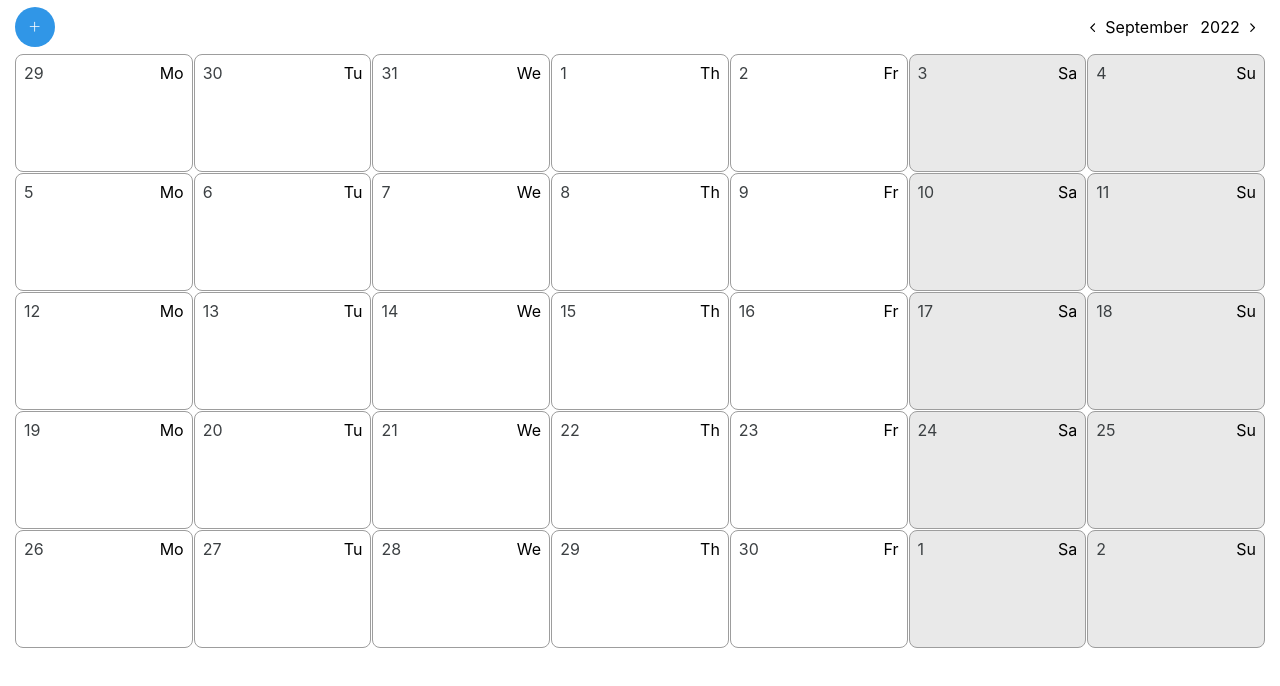
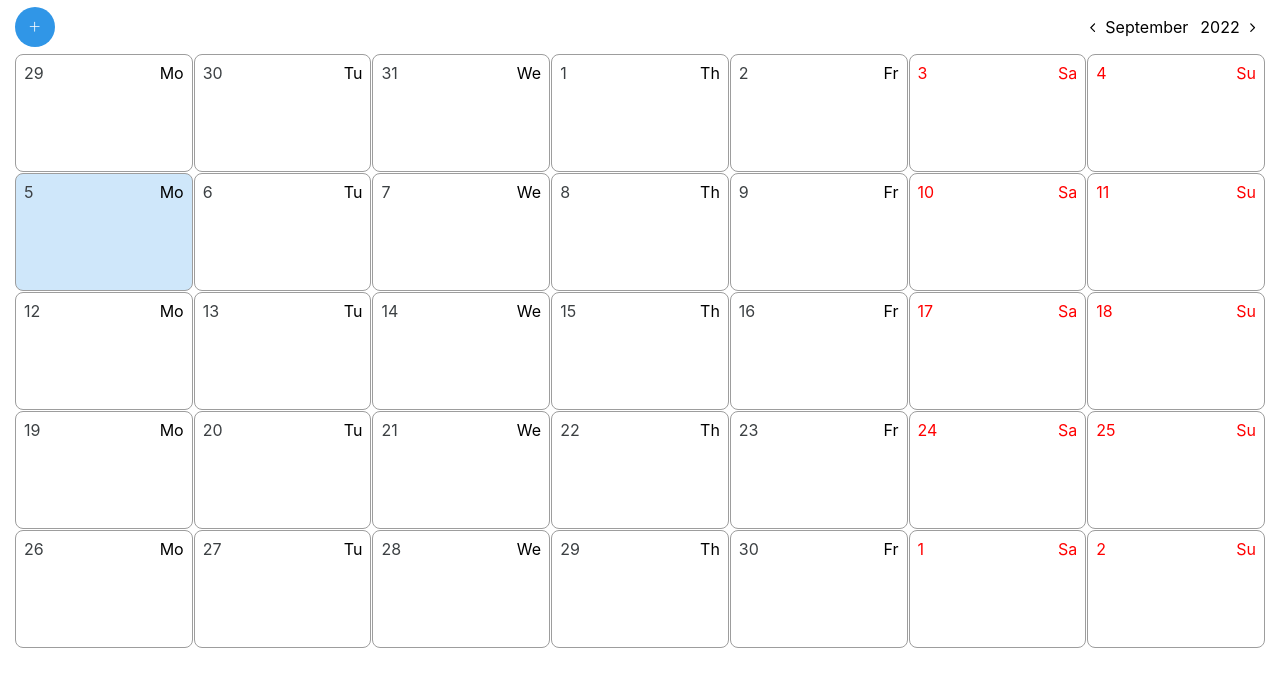
Before and after one commit to VSRudnyk/calendar, a React (Create React App) app: page / in a window 1280 px wide. Shown: the top 686 px of the page. Built offline with nearby package versions, Linux system fonts and the light colour scheme.

Commit message:
added current day

```diff
--- a/src/components/CalendarGrid/CalendarGrid.js
+++ b/src/components/CalendarGrid/CalendarGrid.js
@@ -1,3 +1,4 @@
+import moment from 'moment';
 import {
   GridContainer,
   CellWrapper,
@@ -9,18 +10,25 @@ export const CalendarGrid = ({ startDay }) => {
   // const totalDays = 42;
   const day = startDay.clone().subtract(1, 'day');
   const daysArray = [...Array(35)].map(() => day.add(1, 'day').clone());
+  const currentDay = moment().date();
 
   return (
     <GridContainer>
-      {daysArray.map((dayItem, i) => (
-        <CellWrapper
-          key={dayItem}
-          isWeekend={dayItem.day() === 6 || dayItem.day() === 0}
-        >
-          <DayOfMounth>{dayItem.format('D')}</DayOfMounth>
-          <WeekDay>{dayItem.format('dd')}</WeekDay>
-        </CellWrapper>
-      ))}
+      {daysArray.map(dayItem => {
+        return (
+          <CellWrapper
+            key={dayItem}
+            isCurrentDay={dayItem.date() === currentDay}
+          >
+            <DayOfMounth isWeekDay={dayItem.day() === 6 || dayItem.day() === 0}>
+              {dayItem.format('D')}
+            </DayOfMounth>
+            <WeekDay isWeekDay={dayItem.day() === 6 || dayItem.day() === 0}>
+              {dayItem.format('dd')}
+            </WeekDay>
+          </CellWrapper>
+        );
+      })}
     </GridContainer>
   );
 };
--- a/src/components/CalendarGrid/CalendarGrid.styled.js
+++ b/src/components/CalendarGrid/CalendarGrid.styled.js
@@ -16,7 +16,8 @@ export const CellWrapper = styled.div`
   padding: 8px;
   display: flex;
   justify-content: space-between;
-  background-color: ${props => (props.isWeekend ? '#e9e9e9' : '#fff')};
+  background-color: ${props =>
+    props.isCurrentDay ? '#3096e73b' : 'transparent'};
   &:hover {
     transform: scale(1.02);
   }
@@ -24,9 +25,9 @@ export const CellWrapper = styled.div`
 `;
 
 export const WeekDay = styled.div`
-  color: #000000;
+  color: ${props => (props.isWeekDay ? '#ff0000' : '#000')};
 `;
 
 export const DayOfMounth = styled.div`
-  color: #3c4043;
+  color: ${props => (props.isWeekDay ? '#ff0000' : '#3c4043')};
 `;
```
